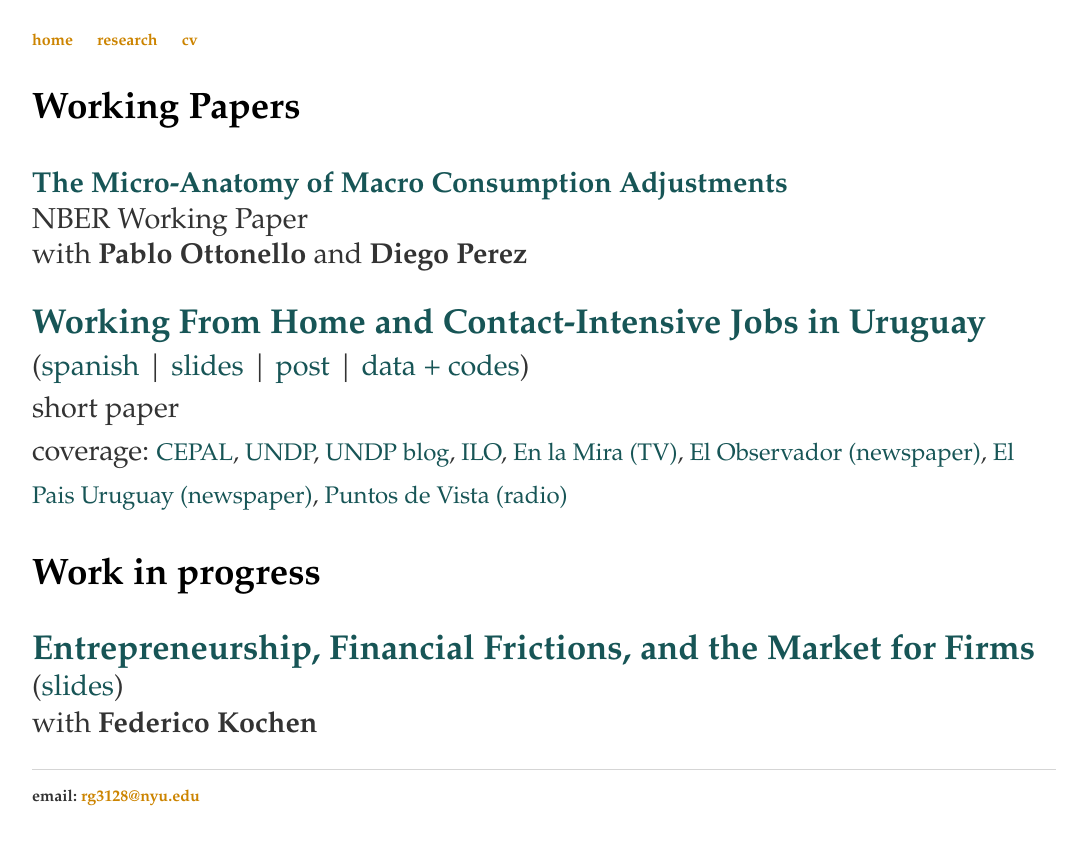
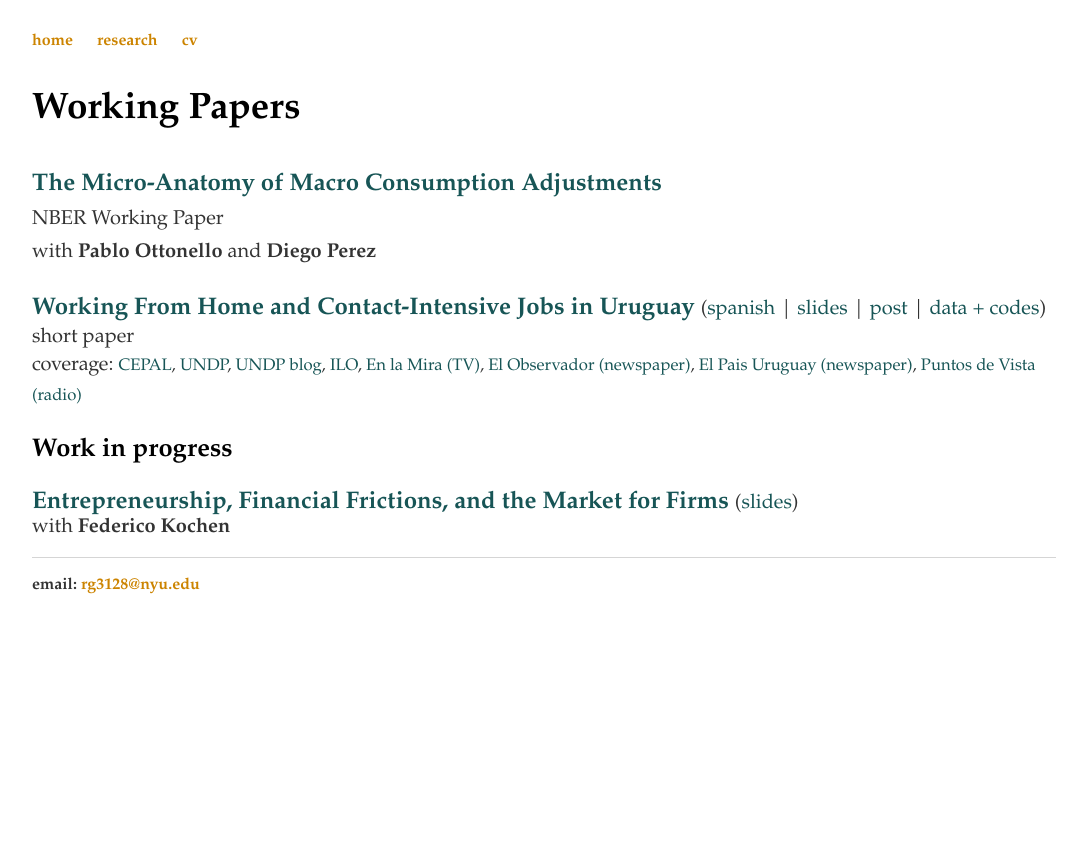
Before and after one commit to rafaguntin/rafaguntin.github.io, a Jekyll site: the page built from research/index.html, in a window 1280 px wide. Shown: the top 845 px of the page, without its empty margins (96-1172 px from the left). Built offline with Jekyll 4.4.1, drawn with Linux system fonts in a browser that asks for light colours.

Commit message:
Update index.html

```diff
--- a/research/index.html
+++ b/research/index.html
@@ -5,9 +5,9 @@
 
 		<div class="blurb">
 			<h3> Working Papers </h3>
-                               <p> <big>
+                               <p>
 				       <a style="font-weight: bold; color:#175556">The Micro-Anatomy of Macro Consumption Adjustments</a>
-				<br> NBER Working Paper
+				<br> <small> NBER Working Paper
 				<br> with
 				<a style="font-weight: bold; color:#333" href="https://sites.google.com/site/ottonellopablo/" target="_blank"> Pablo Ottonello </a>
 				and
```
